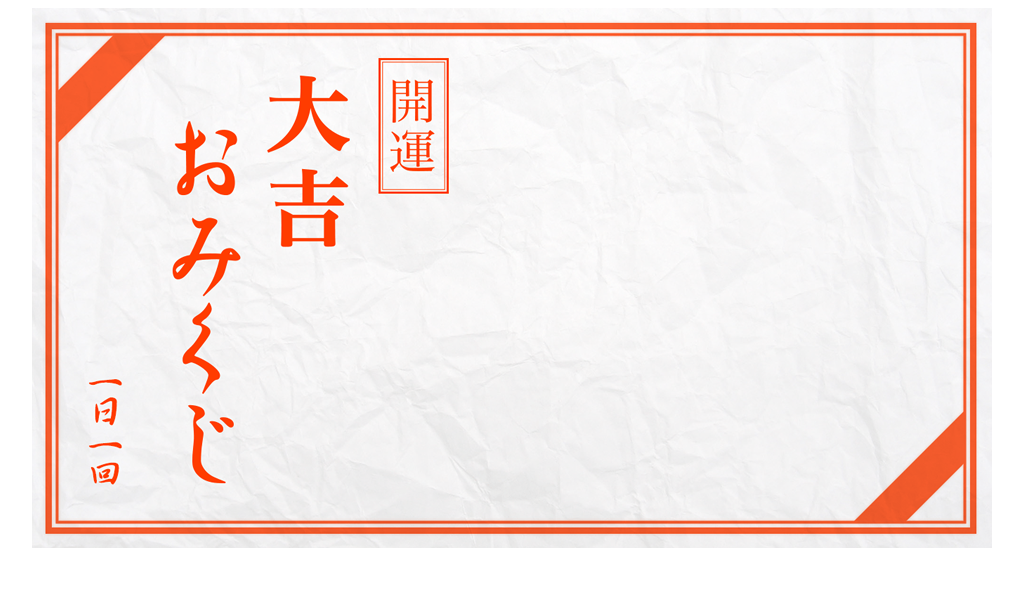
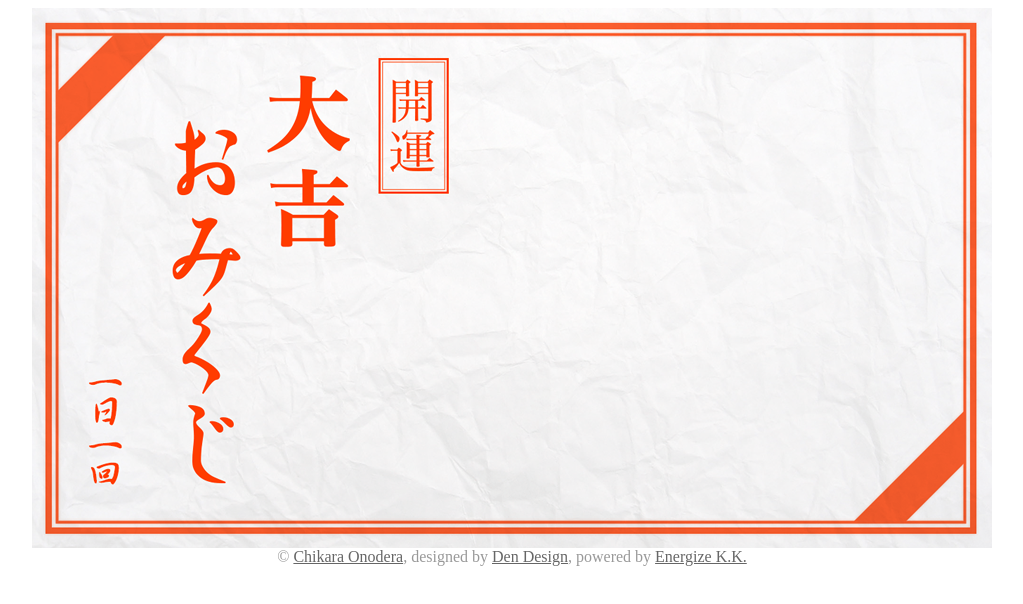
Before and after one commit to ch1cala/daikichi, a website: page index.html in a window 1280 px wide. Shown: the whole page, without its empty margins (128-1151 px from the left). Drawn offline with Linux system fonts and the light colour scheme.

Commit message:
copyrights and footer

```diff
--- a/assets/css/dest/main.css
+++ b/assets/css/dest/main.css
@@ -1,6 +1,13 @@
 body {
 	-webkit-text-size-adjust: 100%;
 	font-family:"ヒラギノ明朝 Pro W6", "Hiragino Mincho Pro", "HGS明朝E", "ＭＳ Ｐ明朝", serif;
+}
+footer {
+	text-align: center;
+	color: #999;
+}
+footer a {
+	color: #666;
 }
 
 #container,
--- a/assets/css/src/main.css
+++ b/assets/css/src/main.css
@@ -1,6 +1,13 @@
 body {
 	-webkit-text-size-adjust: 100%;
 	font-family:"ヒラギノ明朝 Pro W6", "Hiragino Mincho Pro", "HGS明朝E", "ＭＳ Ｐ明朝", serif;
+}
+footer {
+	text-align: center;
+	color: #999;
+}
+footer a {
+	color: #666;
 }
 
 #container,
--- a/index.html
+++ b/index.html
@@ -21,6 +21,11 @@
   </div>
 </div>
 
+<footer>
+  &copy; <a href="https://www.facebook.com/ch1cala">Chikara Onodera</a>,
+  designed by <a href="http://dendesign.jp/">Den Design</a>,
+  powered by <a href="https://www.facebook.com/EnergizeKK">Energize K.K.</a>
+</footer>
 <script src="assets/main.js"></script>
 </body>
 </html>
```
